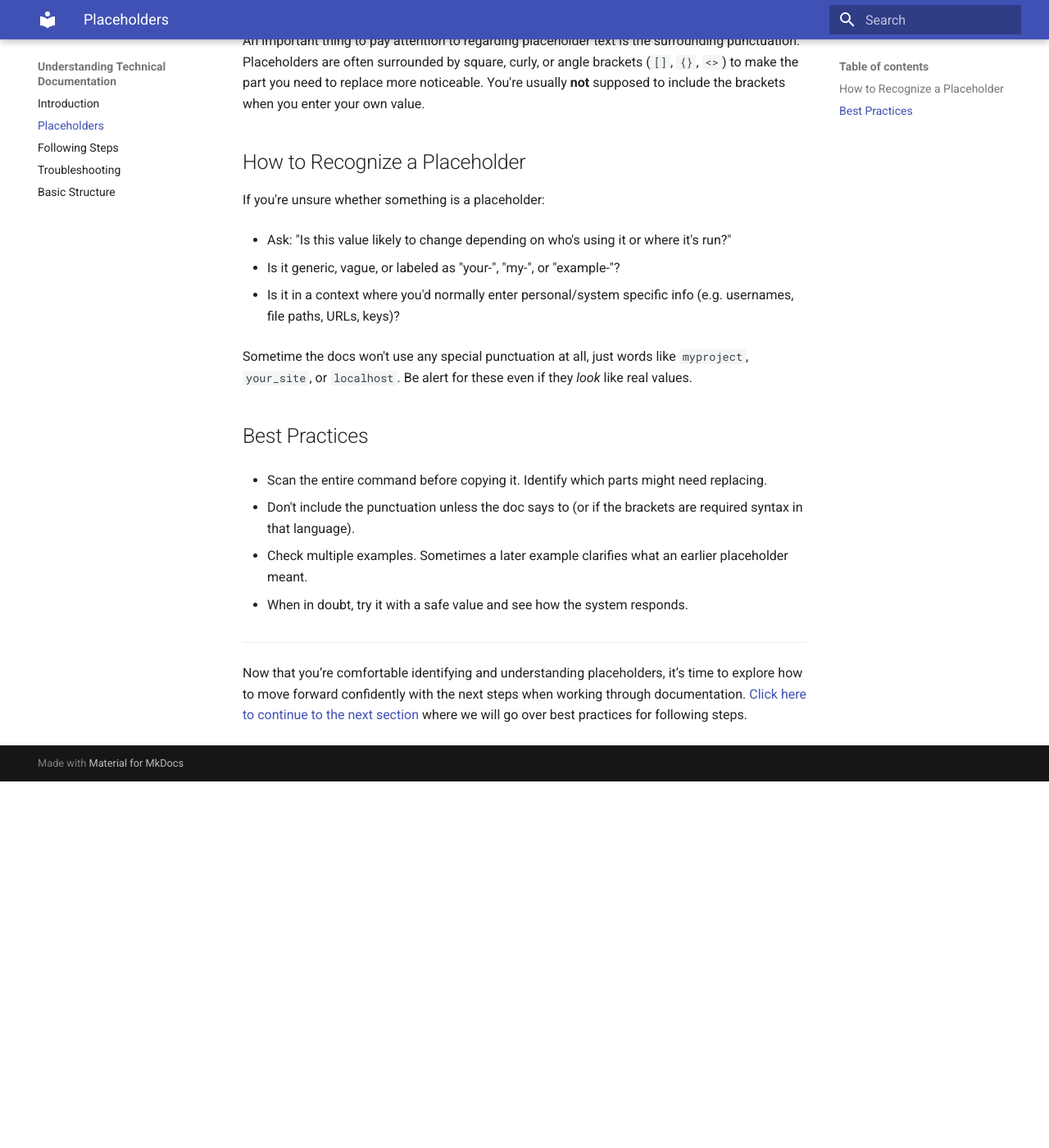
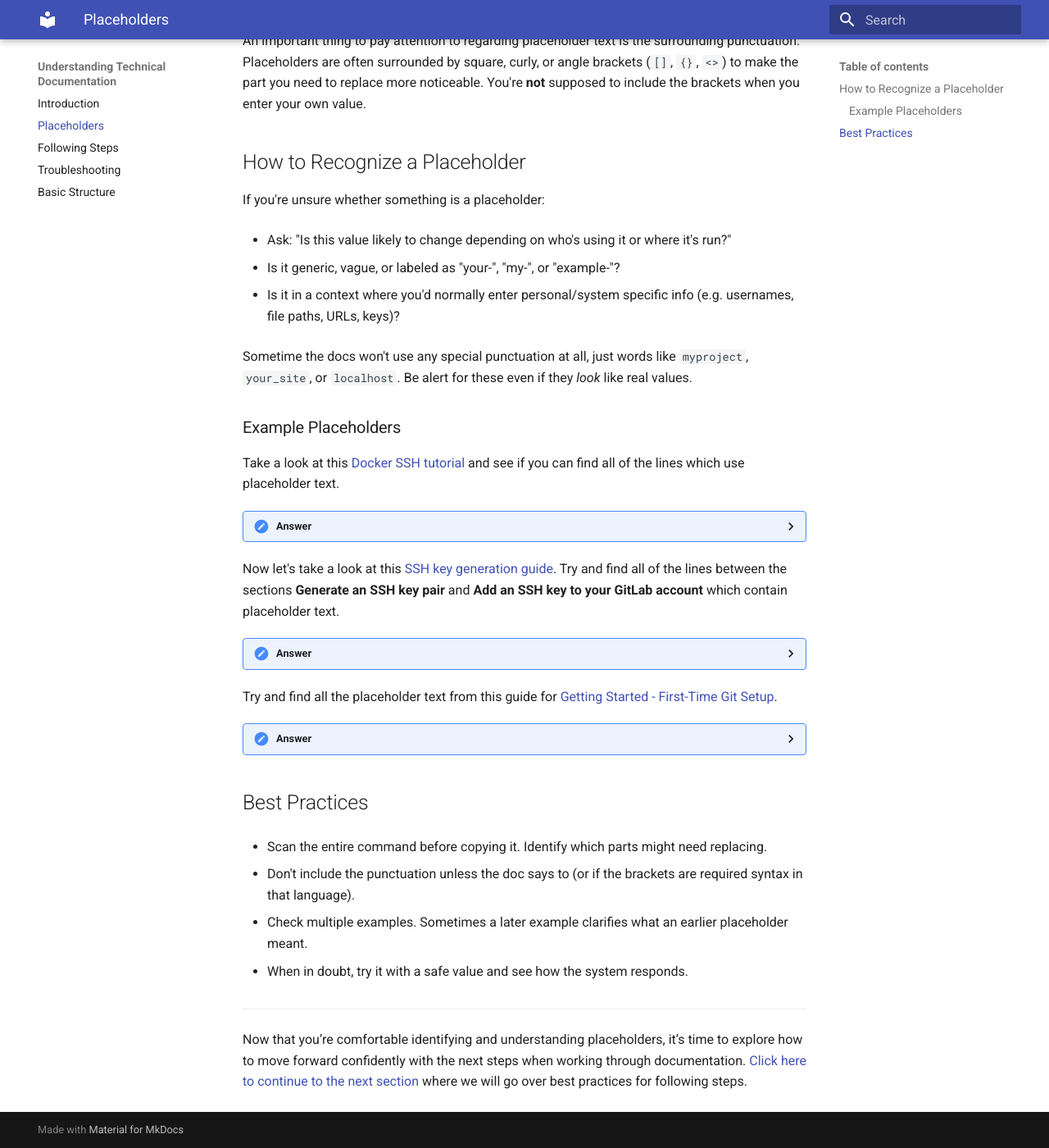
Before and after one commit to det-lab/reading-documentation, an MkDocs documentation site: the page built from docs/01_placeholders.md, in a window 1280 px wide and 1400 px high, scrolled down 520 px. Shown: the whole window at 82% size. Built offline with MkDocs 1.6.1 and Material for MkDocs 9.7.7, drawn with Linux system fonts in a browser that asks for light colours; before the commit the page ends 1473 px from its top, so only the background shows below that.

Commit message:
Example and clarity edits

````diff
--- a/docs/01_placeholders.md
+++ b/docs/01_placeholders.md
@@ -13,7 +13,7 @@ Here are some common examples of placeholders:
 
 * `REPLACE_ME`
 
-An important thing to pay attention to regarding placeholder text is the surrounding punctuation. Placeholders are often surrounded by square, curly, or angle brackets (`[]`, `{}`, `<>`) to make the part you need to replace more noticeable. You're usually **not** supposed to include the brackets when you enter your own value.
+An important thing to pay attention to regarding placeholder text is the surrounding punctuation. Placeholders are often surrounded by square, curly, or angle brackets (`[]`, `{}`, `<>`) to make the part you need to replace more noticeable. You're **not** supposed to include the brackets when you enter your own value.
 
 ## How to Recognize a Placeholder
 
@@ -26,6 +26,95 @@ If you're unsure whether something is a placeholder:
 * Is it in a context where you'd normally enter personal/system specific info (e.g. usernames, file paths, URLs, keys)?
 
 Sometime the docs won't use any special punctuation at all, just words like `myproject`, `your_site`, or `localhost`. Be alert for these even if they *look* like real values.
+
+### Example Placeholders
+Take a look at this [Docker SSH tutorial](https://det-lab.github.io/docker-lesson/03_docker-ssh/) and see if you can find all of the lines which use placeholder text.
+
+<details>
+<summary>Answer</summary>
+<p>
+
+```bash
+mkdir example-ssh-container
+cd example-ssh-container
+```
+
+```bash
+RUN mkdir /var/run/sshd && echo 'root:<your-new-password>' | chpasswd
+```
+
+```bash
+docker build -t example-ssh-container .
+```
+
+```bash
+docker run -d -p 2222:22 --name ssh-container example-ssh-container
+```
+</p>
+</details>
+
+Now let's take a look at this [SSH key generation guide](https://docs.gitlab.com/user/ssh/#generate-an-ssh-key-pair). Try and find all of the lines between the sections **Generate an SSH key pair** and **Add an SSH key to your GitLab account** which contain placeholder text.
+
+<details>
+<summary>Answer</summary>
+<p>
+
+```shell
+ssh-keygen -t ed25519 -C "<comment>"
+```
+
+```shell
+ssh-keygen -t rsa -b 2048 -C "<comment>"
+```
+
+```shell
+ssh-add <directory to private SSH key>
+```
+
+```shell
+# GitLab.com
+Host gitlab.com
+  PreferredAuthentications publickey
+  IdentityFile ~/.ssh/gitlab_com_rsa
+
+# Private GitLab instance
+Host gitlab.company.com
+  PreferredAuthentications publickey
+  IdentityFile ~/.ssh/example_com_rsa
+```
+
+**gitlab_com_rsa**, **gitlab.company.com**, and **example_com_rsa** are all placeholder text. In this case, the placeholder text is not set off with any kind of brackets which can make it particularly hard to notice.
+
+</p>
+</details>
+
+Try and find all the placeholder text from this guide for [Getting Started - First-Time Git Setup](https://git-scm.com/book/en/v2/Getting-Started-First-Time-Git-Setup).
+
+<details>
+<summary>Answer</summary>
+<p>
+
+```bash
+[path]/etc/gitconfig
+```
+
+```bash
+$ git config --global user.name "John Doe"
+$ git config --global user.email johndoe@example.com
+```
+
+```bash
+$ git config --global init.defaultBranch main
+```
+
+```bash
+$ git config --list
+user.name=John Doe
+user.email=johndoe@example.com
+```
+
+</p>
+</details>
 
 ## Best Practices
 
````
Also changed, not shown: docs/02_follow_steps.md (+4 -4 lines), docs/03_troubleshooting.md (+8 -8 lines), docs/04_basic_structure.md (+6 -15 lines), docs/index.md (+0 -2 lines).
